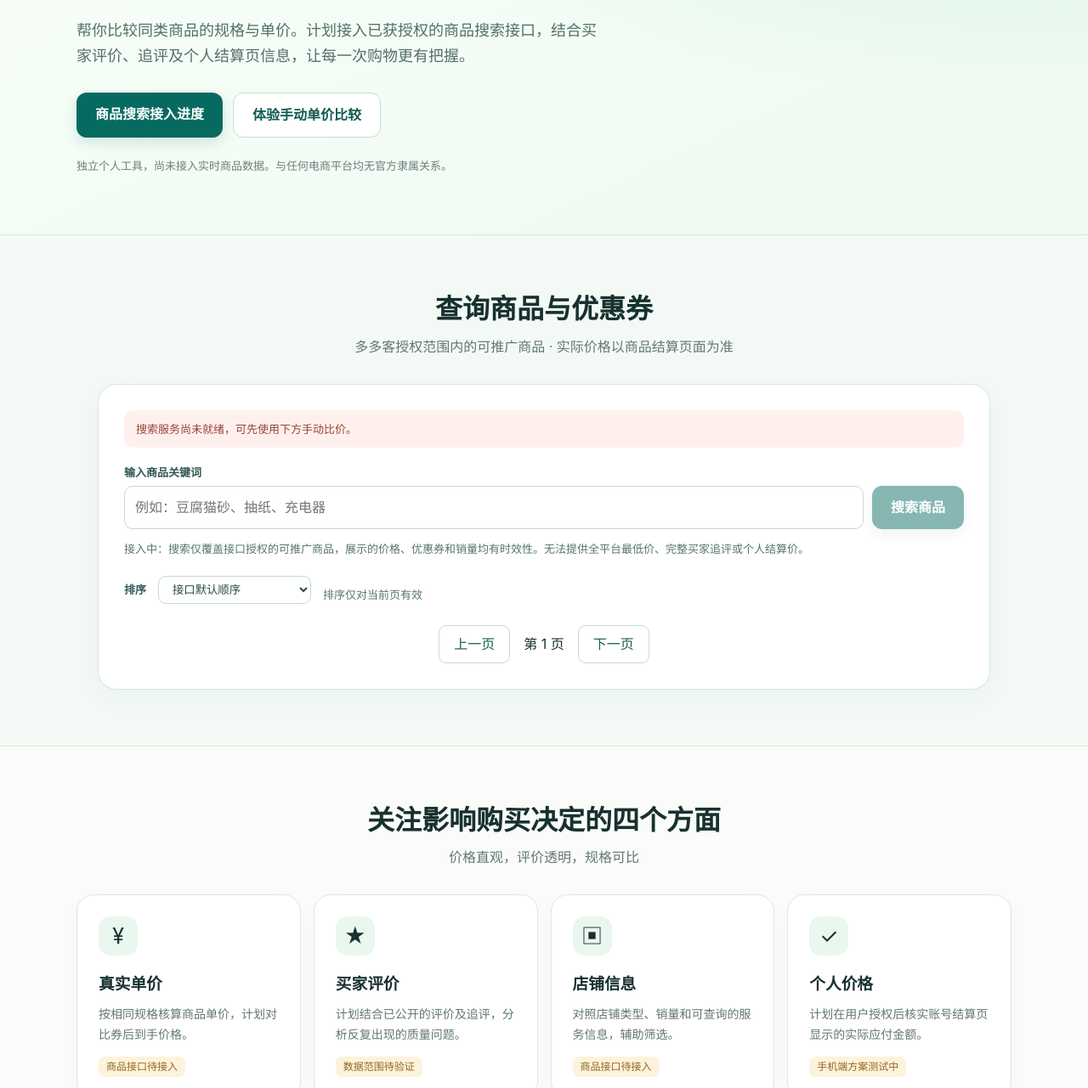
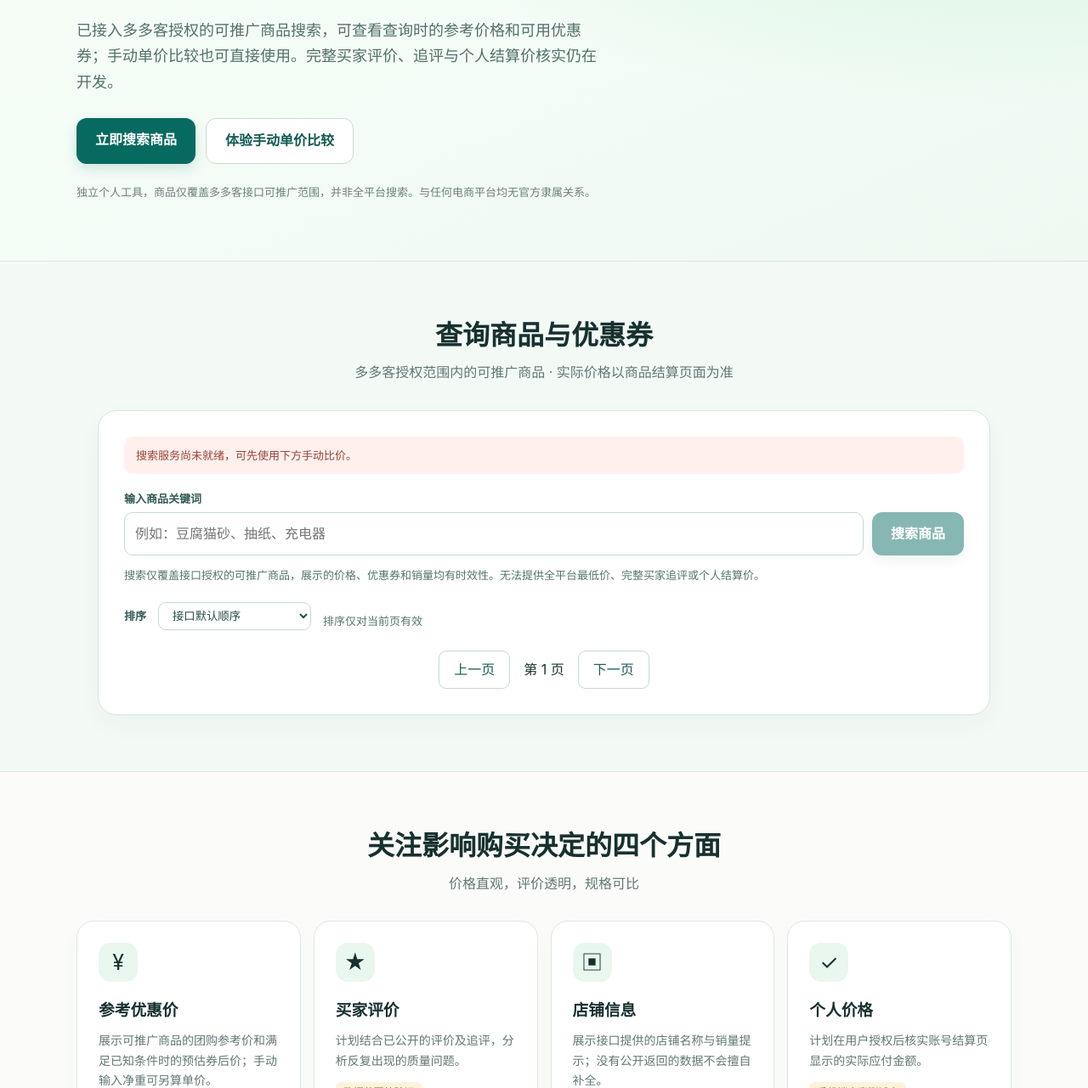
Before and after one commit to qq2301796536-spec/huigou-shopping, a plain HTML site: page index.html in a window 1280 px wide. Shown: the part 379-1660 px from the top of the page at 85% size. Drawn offline with Linux system fonts and the light colour scheme; no server answers.

```diff
--- a/index.html
+++ b/index.html
@@ -38,9 +38,9 @@
   <header><nav class="wrap"><a href="./" class="brand"><img src="./app-icon.png" alt="慧购图标">慧购分析助手</a><div class="navlinks"><a href="#search">商品搜索</a><a href="#compare">手动比价</a><a href="#how">功能规划</a><a href="./privacy.html">隐私说明</a></div></nav></header>
   <main>
     <div class="hero"><div class="wrap"><span class="eyebrow">个人购物辅助工具 · 开发测试中</span><h1>更清楚的价格，<br>更有依据的选择。</h1>
-      <p>帮你比较同类商品的规格与单价。计划接入已获授权的商品搜索接口，结合买家评价、追评及个人结算页信息，让每一次购物更有把握。</p>
-      <div class="actions"><a href="#search" class="btn primary">商品搜索接入进度</a><a href="#compare" class="btn secondary">体验手动单价比较</a></div>
-      <div class="hero-note">独立个人工具，尚未接入实时商品数据。与任何电商平台均无官方隶属关系。</div>
+      <p>已接入多多客授权的可推广商品搜索，可查看查询时的参考价格和可用优惠券；手动单价比较也可直接使用。完整买家评价、追评与个人结算价核实仍在开发。</p>
+      <div class="actions"><a href="#search" class="btn primary">立即搜索商品</a><a href="#compare" class="btn secondary">体验手动单价比较</a></div>
+      <div class="hero-note">独立个人工具，商品仅覆盖多多客接口可推广范围，并非全平台搜索。与任何电商平台均无官方隶属关系。</div>
     </div></div>
     <section class="search-section" id="search"><div class="wrap">
       <div class="section-heading"><h2>查询商品与优惠券</h2><p>多多客授权范围内的可推广商品 · 实际价格以商品结算页面为准</p></div>
@@ -50,7 +50,7 @@
           <div><label for="liveQuery">输入商品关键词</label><input id="liveQuery" placeholder="例如：豆腐猫砂、抽纸、充电器" maxlength="60" minlength="2" required autocomplete="off"></div>
           <button id="liveSearchButton" class="btn primary" type="submit" disabled>搜索商品</button>
         </form>
-        <p class="search-caption">接入中：搜索仅覆盖接口授权的可推广商品，展示的价格、优惠券和销量均有时效性。无法提供全平台最低价、完整买家追评或个人结算价。</p>
+        <p class="search-caption">搜索仅覆盖接口授权的可推广商品，展示的价格、优惠券和销量均有时效性。无法提供全平台最低价、完整买家追评或个人结算价。</p>
         <div id="liveTools" class="search-tools" hidden><label for="liveSort">排序</label><select id="liveSort"><option value="default">接口默认顺序</option><option value="price">当前结果按参考价升序</option></select><span class="search-caption">排序仅对当前页有效</span></div>
         <div id="liveResults" aria-live="polite"></div>
         <div id="livePaging" class="search-paging" hidden><button type="button" id="livePrev">上一页</button><span id="livePage">第 1 页</span><button type="button" id="liveNext">下一页</button></div>
@@ -58,9 +58,9 @@
     </div></section>
     <section class="wrap"><div class="section-heading"><h2>关注影响购买决定的四个方面</h2><p>价格直观，评价透明，规格可比</p></div>
       <div class="grid">
-        <article class="feature"><div class="ico">¥</div><h3>真实单价</h3><p>按相同规格核算商品单价，计划对比券后到手价格。</p><span class="tag">商品接口待接入</span></article>
+        <article class="feature"><div class="ico">¥</div><h3>参考优惠价</h3><p>展示可推广商品的团购参考价和满足已知条件时的预估券后价；手动输入净重可另算单价。</p><span class="tag">商品搜索已上线</span></article>
         <article class="feature"><div class="ico">★</div><h3>买家评价</h3><p>计划结合已公开的评价及追评，分析反复出现的质量问题。</p><span class="tag">数据范围待验证</span></article>
-        <article class="feature"><div class="ico">▣</div><h3>店铺信息</h3><p>对照店铺类型、销量和可查询的服务信息，辅助筛选。</p><span class="tag">商品接口待接入</span></article>
+        <article class="feature"><div class="ico">▣</div><h3>店铺信息</h3><p>展示接口提供的店铺名称与销量提示；没有公开返回的数据不会擅自补全。</p><span class="tag">以接口实际数据为准</span></article>
         <article class="feature"><div class="ico">✓</div><h3>个人价格</h3><p>计划在用户授权后核实账号结算页显示的实际应付金额。</p><span class="tag">手机端方案测试中</span></article>
       </div>
     </section>
```
Also changed, not shown: privacy.html (+1 -1 lines), README.md.
